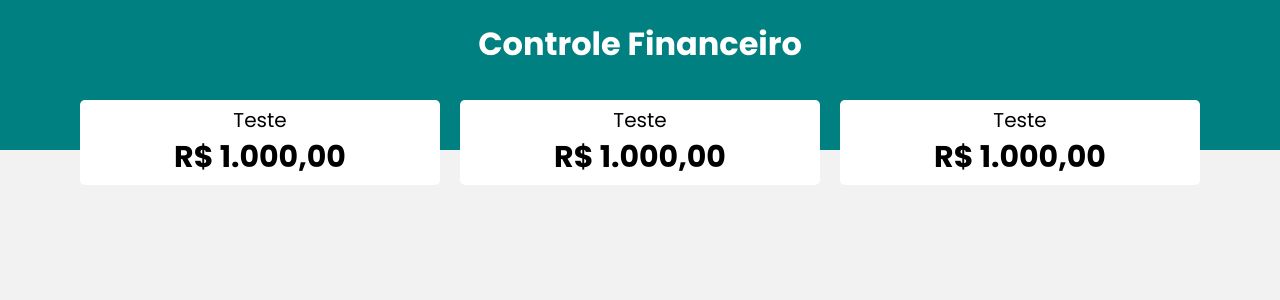
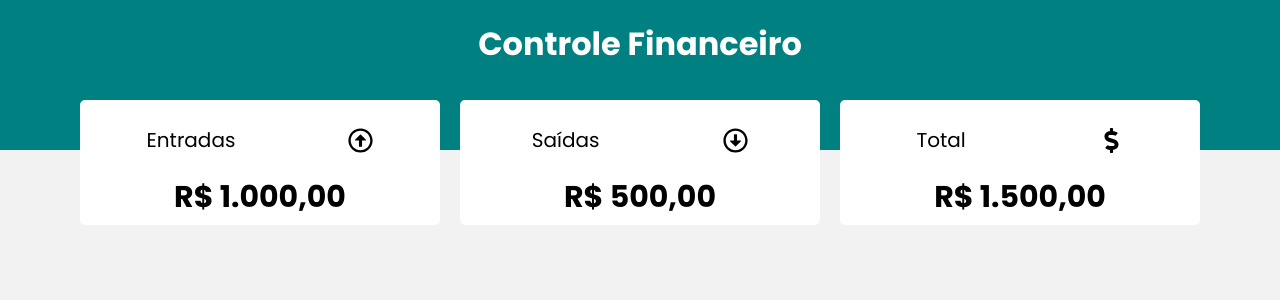
Before and after one commit to hgcosta/controle-financeiro, a React (Create React App) app: page / in a window 1280 px wide. Shown: the top 300 px of the page. Built offline with nearby package versions, Linux system fonts and the light colour scheme.

Commit message:
Finalizacao do header

```diff
--- a/src/components/resume/index.js
+++ b/src/components/resume/index.js
@@ -1,14 +1,19 @@
 import React from 'react'
 import ResumeItem from '../resumeItem';
 import * as C from './styles';
+import {
+  FaRegArrowAltCircleUp,
+  FaRegArrowAltCircleDown,
+  FaDollarSign,
+} from "react-icons/fa";
 
 
 const Resume = () => {
   return (
    <C.Cointainer>
-       <ResumeItem/>
-       <ResumeItem/>
-       <ResumeItem/>
+       <ResumeItem title="Entradas" Icon={FaRegArrowAltCircleUp} value="R$ 1.000,00" />
+       <ResumeItem title="Saídas" Icon={FaRegArrowAltCircleDown} value="R$ 500,00" />
+       <ResumeItem title="Total" Icon={FaDollarSign} value="R$ 1.500,00" />
    </C.Cointainer>
   )
 }
--- a/src/components/resumeItem/index.js
+++ b/src/components/resumeItem/index.js
@@ -1,14 +1,14 @@
 import React from 'react'
 import * as C from './styles';
 
-
-function ResumeItem() {
+function ResumeItem({title,Icon, value}) {
   return (
     <C.Container>
         <C.Header>
-            <C.HeaderTitle>Teste</C.HeaderTitle>
+            <C.HeaderTitle>{title}</C.HeaderTitle>
+            <Icon/>
         </C.Header>
-        <C.Total>R$ 1.000,00</C.Total>
+        <C.Total>{value}</C.Total>
     </C.Container>
   )
 }
--- a/src/components/resumeItem/styles.js
+++ b/src/components/resumeItem/styles.js
@@ -30,7 +30,7 @@ export const Header = styled.header`
     justify-content:space-around;
     width:100%;
     gap:10px;
-
+    margin:20px;
     svg{
 
         width:25px;
```
